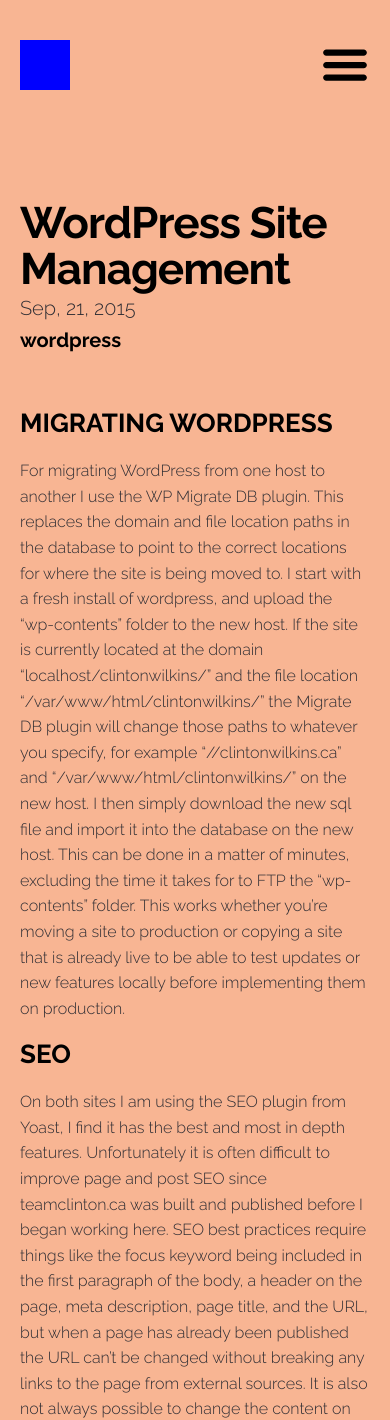
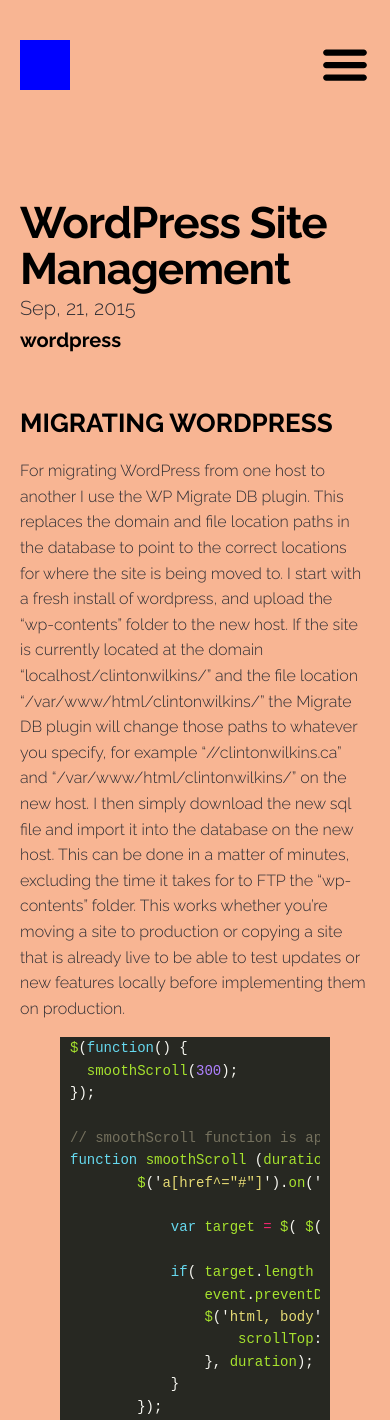
Before and after one commit to derekmorash/New-Portfolio, a Jekyll site: the page built from _posts/2015-09-21-wordpress-managment.md, in a window 390 px wide. Shown: the top 1420 px of the page. Built offline with Jekyll 4.4.1, drawn with Linux system fonts in a browser that asks for light colours; nearby versions of some CDN libraries; comment, search, counter and statistics services are not loaded.

Commit message:
Responsive images on posts. Code higlighting font-size adjustments

```diff
--- a/_posts/2015-09-21-wordpress-managment.md
+++ b/_posts/2015-09-21-wordpress-managment.md
@@ -12,6 +12,29 @@
 I start with a fresh install of wordpress, and upload the “wp-contents” folder to the new host. If the site is currently located at the domain “localhost/clintonwilkins/” and the file location “/var/www/html/clintonwilkins/” the Migrate DB plugin will change those paths to whatever you specify, for example “//clintonwilkins.ca” and “/var/www/html/clintonwilkins/” on the new host. I then simply download the new sql file and import it into the database on the new host. This can be done in a matter of minutes, excluding the time it takes for to FTP the “wp-contents” folder.
 This works whether you’re moving a site to production or copying a site that is already live to be able to test updates or new features locally before implementing them on production.
 
+{% highlight javascript %}
+$(function() {
+  smoothScroll(300);
+});
+
+// smoothScroll function is applied from the document ready function
+function smoothScroll (duration) {
+	$('a[href^="#"]').on('click', function(event) {
+
+	    var target = $( $(this).attr('href') );
+
+	    if( target.length ) {
+	        event.preventDefault();
+	        $('html, body').animate({
+	            scrollTop: target.offset().top
+	        }, duration);
+	    }
+	});
+}
+{% endhighlight %}
+
+![alt text](http://fillmurray.com/1000/800 "Logo Title Text 1")
+
 ### SEO
 On both sites I am using the SEO plugin from Yoast, I find it has the best and most in depth features.
 Unfortunately it is often difficult to improve page and post SEO since teamclinton.ca was built and published before I began working here. SEO best practices require things like the focus keyword being included in the first paragraph of the body, a header on the page, meta description, page title, and the URL, but when a page has already been published the URL can’t be changed without breaking any links to the page from external sources. It is also not always possible to change the content on the page to properly include these SEO best practices, so on some pages and posts there’s only so much I can do which gets frustrating.
--- a/assets/css/main.css
+++ b/assets/css/main.css
@@ -1264,5 +1264,14 @@
     body.posts .post--article {
       max-width: 768px;
       margin: 0 auto; }
-    body.posts .post #disqus_thread {
-      margin-top: 100px; }
+      body.posts .post--article img {
+        display: block;
+        width: 100%; }
+      body.posts .post--article .highlight {
+        font-size: 16px;
+        padding: 0 10px; }
+        @media screen and (max-width: 540px) {
+          body.posts .post--article .highlight {
+            font-size: 14px; } }
+      body.posts .post--article #disqus_thread {
+        margin-top: 100px; }
```
Also changed, not shown: assets/css/3-layouts/_posts.sass (+13 -2 lines).
